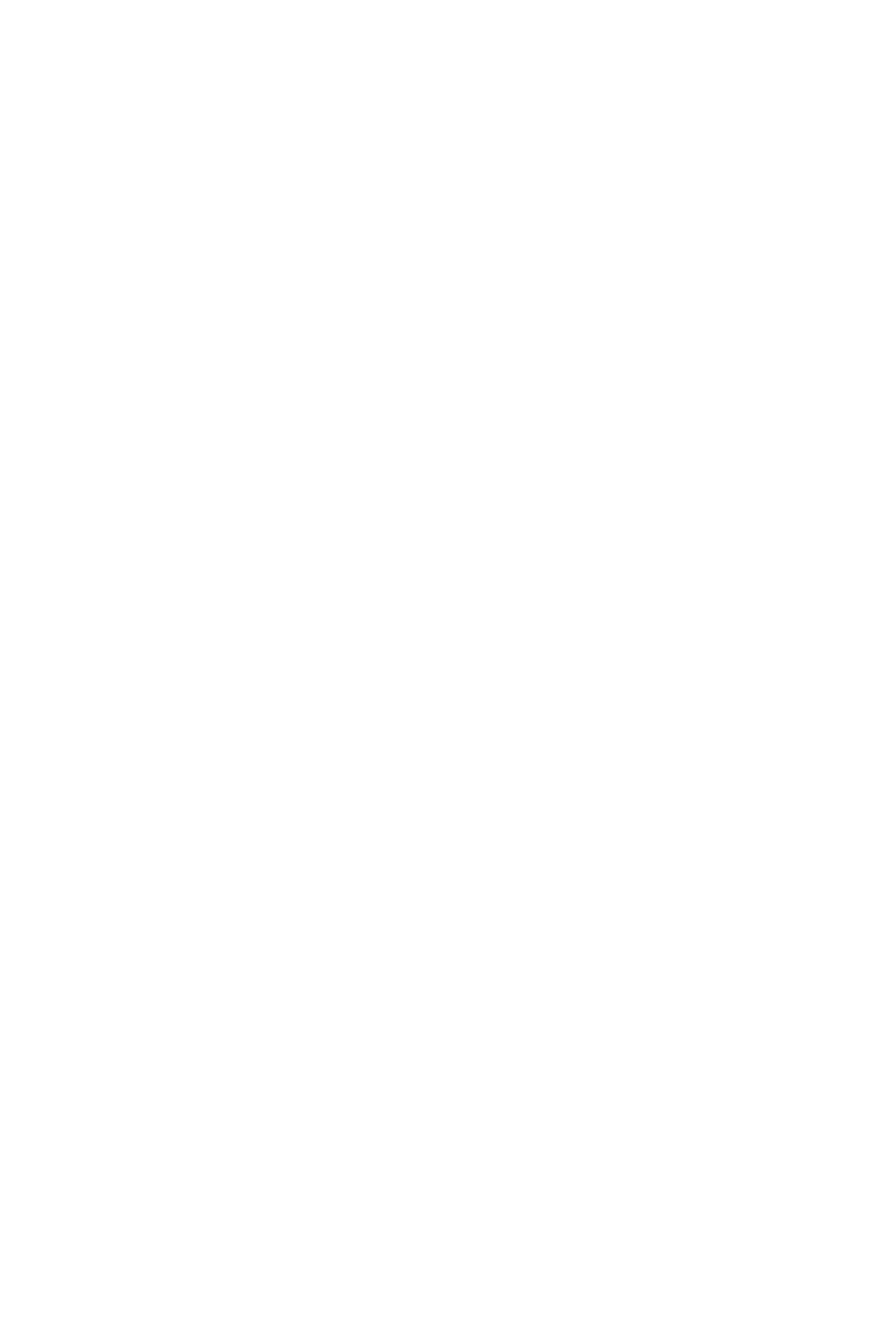
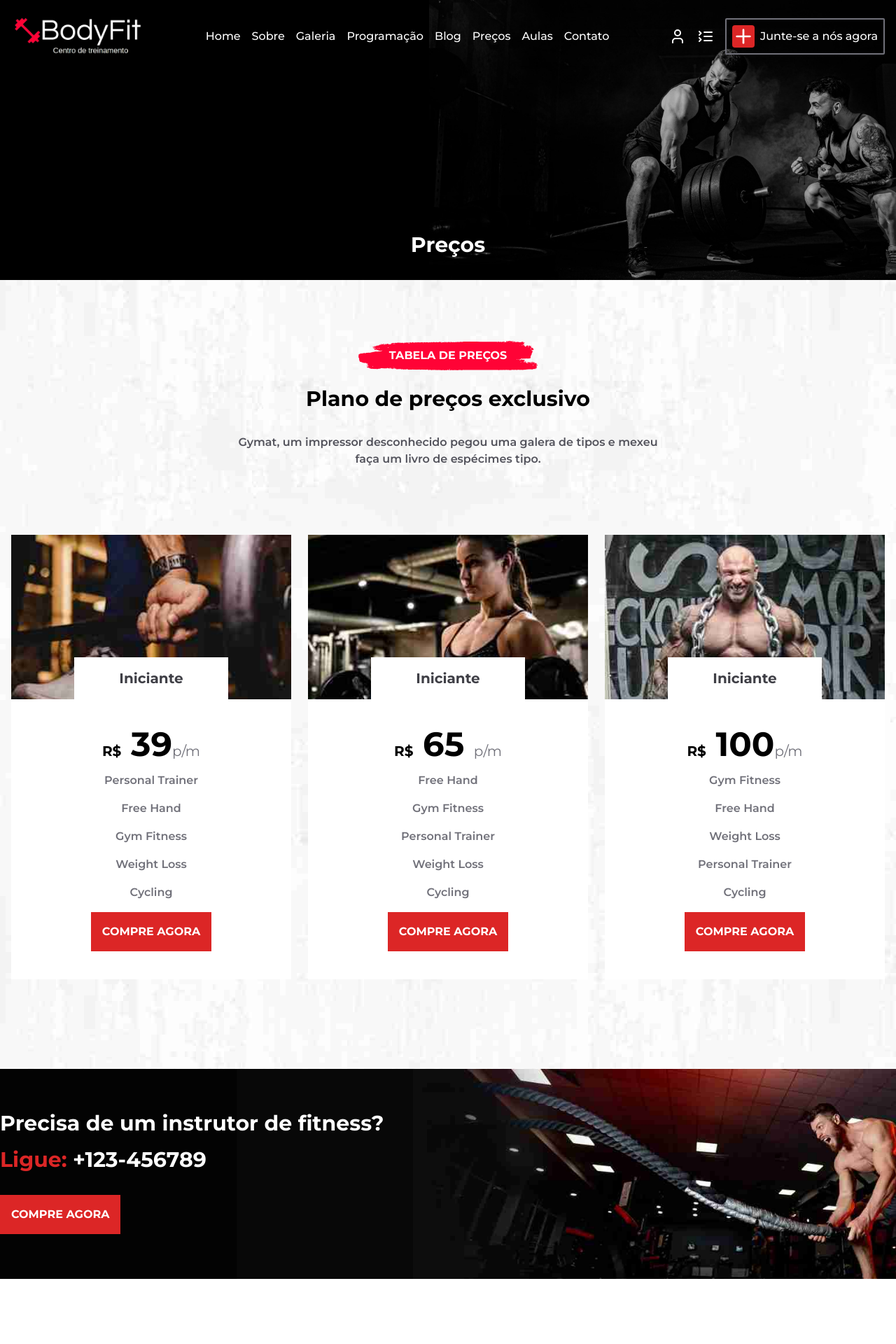
Before and after one commit to MorettiLeonardo/bodyfit, a React (Create React App) app: page /precos in a window 1280 px wide. Before the commit this address had no page. Shown: the top 1920 px of the page at 70% size. Before the commit the page ends 800 px from the top, so only its background shows below. Built offline with nearby package versions, Linux system fonts and the light colour scheme.

Commit message:
feat: create prices page

```diff
--- a/src/components/Header/index.tsx
+++ b/src/components/Header/index.tsx
@@ -75,12 +75,12 @@ const Header = () => {
             </Link>
           </li>
           <li>
-            <a
+            <Link
               className="cursor-pointer hover:text-red-600 transition ease-linear"
-              href="#"
+              to="precos"
             >
               Preços
-            </a>
+            </Link>
           </li>
           <li>
             <a
--- a/src/pages/About/index.tsx
+++ b/src/pages/About/index.tsx
@@ -1,10 +1,11 @@
+import { getDefaultFormatCodeSettings } from 'typescript'
 import AboutUs from '../../components/AboutUs'
 import Footer from '../../components/Footer'
 import Header from '../../components/Header'
 import HeaderBanner from '../../components/HeaderBanner'
 import OurHistory from '../../components/OurHistory'
 
-export const About = () => (
+const About = () => (
   <>
     <Header />
     <HeaderBanner pageName="Sobre a gente" />
@@ -13,3 +14,5 @@ export const About = () => (
     <Footer />
   </>
 )
+
+export default About
--- /dev/null
+++ b/src/pages/Prices/index.tsx
@@ -0,0 +1,17 @@
+import BannerTrainer from '../../components/BannerTrainer'
+import Footer from '../../components/Footer'
+import Header from '../../components/Header'
+import HeaderBanner from '../../components/HeaderBanner'
+import Prices from '../../components/Prices'
+
+const PricesPlan = () => (
+  <>
+    <Header />
+    <HeaderBanner pageName="Preços" />
+    <Prices />
+    <BannerTrainer />
+    <Footer />
+  </>
+)
+
+export default PricesPlan
--- a/src/routes.tsx
+++ b/src/routes.tsx
@@ -1,10 +1,11 @@
 import { Routes, Route } from 'react-router-dom'
 
 import Home from './pages/Home'
-import { About } from './pages/About'
+import About from './pages/About'
 import Gallery from './pages/Gallery'
 import Schedule from './pages/Schedule'
 import Blog from './pages/Blog'
+import PricesPlan from './pages/Prices'
 
 const RoutesConfig = () => (
   <Routes>
@@ -13,6 +14,7 @@ const RoutesConfig = () => (
     <Route path="/galeria" element={<Gallery />} />
     <Route path="/programacao" element={<Schedule />} />
     <Route path="/blog" element={<Blog />} />
+    <Route path="/precos" element={<PricesPlan />} />
   </Routes>
 )
 
```
